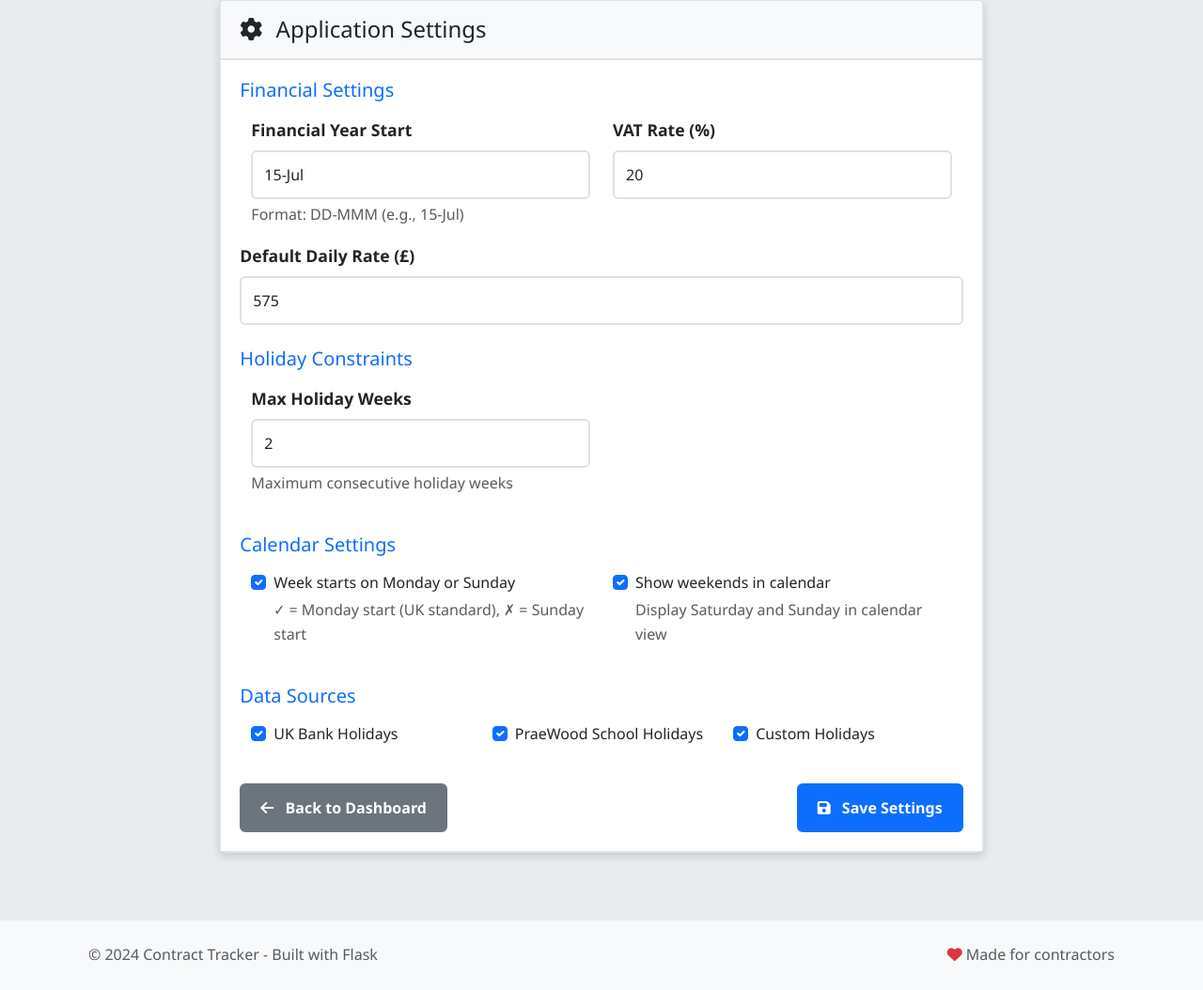
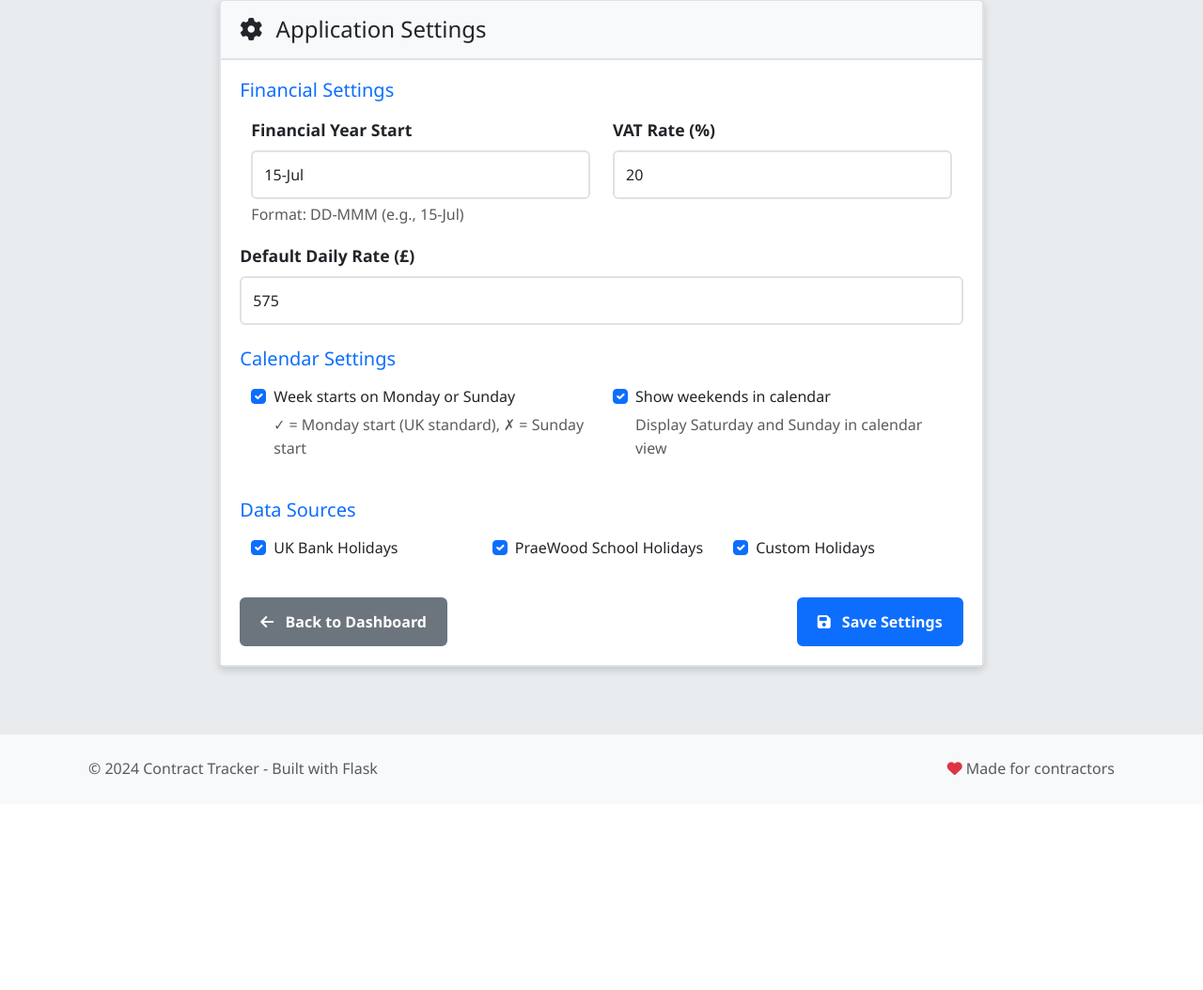
Before and after one commit to it4u-fun/ContractTracker, a Flask app: page /settings in a window 1280 px wide. Shown: the part 89-1143 px from the top of the page at 94% size. After the commit the page ends 914 px from the top, so only its background shows below. Run offline with Flask 3, Linux system fonts and the light colour scheme.

Commit message:
refactor: Remove 'Maximum consecutive holiday weeks' setting
- Remove max_holiday_weeks field from Settings page template
- Remove Holiday Constraints section entirely from Settings page
- Remove max_holiday_weeks handling from settings.js JavaScript
- Clean up settings form population and submission logic
- Simplify Settings page to focus on essential configuration

This setting is not needed for the contract tracking functionality
and removing it makes the Settings page cleaner and more focused.

```diff
--- a/static/js/settings.js
+++ b/static/js/settings.js
@@ -36,8 +36,6 @@ class SettingsForm {
         document.getElementById('vat_rate').value = settings.vat_rate || 20;
         document.getElementById('daily_rate').value = settings.daily_rate || 575;
 
-        // Holiday settings
-        document.getElementById('max_holiday_weeks').value = settings.max_holiday_weeks || 2;
 
         // Calendar settings
         document.getElementById('week_starts_monday').checked = settings.week_starts_monday !== false;
@@ -102,7 +100,6 @@ class SettingsForm {
             financial_year_start: document.getElementById('financial_year_start')?.value || '15-Jul',
             vat_rate: parseInt(document.getElementById('vat_rate')?.value) || 20,
             daily_rate: parseFloat(document.getElementById('daily_rate')?.value) || 575,
-            max_holiday_weeks: parseInt(document.getElementById('max_holiday_weeks')?.value) || 2,
             week_starts_monday: document.getElementById('week_starts_monday')?.checked !== false,
             show_weekends: document.getElementById('show_weekends')?.checked !== false,
             enabled_data_sources: enabledSources
--- a/templates/settings/index.html
+++ b/templates/settings/index.html
@@ -43,21 +43,6 @@
                         </div>
                     </div>
 
-                    <!-- Holiday Settings -->
-                    <div class="mb-4">
-                        <h5 class="text-primary mb-3">Holiday Constraints</h5>
-
-                        <div class="row">
-                            <div class="col-md-6">
-                                <div class="mb-3">
-                                    <label for="max_holiday_weeks" class="form-label">Max Holiday Weeks</label>
-                                    <input type="number" class="form-control" id="max_holiday_weeks"
-                                           name="max_holiday_weeks" min="1" max="12">
-                                    <div class="form-text">Maximum consecutive holiday weeks</div>
-                                </div>
-                            </div>
-                        </div>
-                    </div>
 
                     <!-- Calendar Settings -->
                     <div class="mb-4">
```
